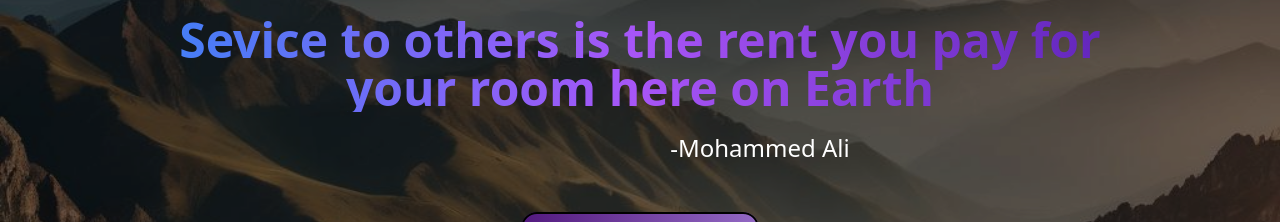
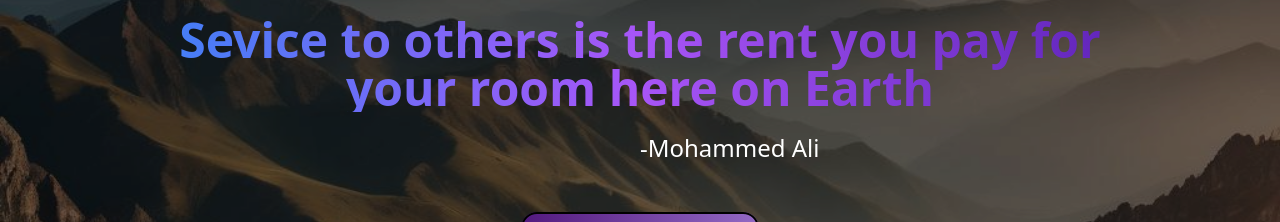
Before and after one commit to adil-bs/donatio-nextjs, a Next.js app: page / in a window 1280 px wide. Shown: the part 264-486 px from the top of the page. Built offline with nearby package versions, Linux system fonts and the light colour scheme.

Commit message:
v1 smal style change

```diff
--- a/app/page.jsx
+++ b/app/page.jsx
@@ -114,9 +114,10 @@ export default function Home() {
       >
         Sevice to others is the rent you pay for your room here on Earth
       </p>
-      <p className="my-5 ml-60 text-2xl text-white">
+      <p className="my-5 translate-x-[50%] text-2xl text-white">
         -Mohammed Ali
       </p>
+
 
       <button
         className="relative mt-7 py-2 px-5 text-xl text-slate-50 violet_gradient rounded-2xl transition-all
--- a/app/result/page.jsx
+++ b/app/result/page.jsx
@@ -101,7 +101,7 @@ const Result = () => {
           :
           <div className='my-5 grid content-center justify-items-center'>
             <Image src='/simpleLoader.gif' height={60} width={60} alt=''/>
-            <p className=' text-gray-500'>Fetching your payment details...</p>
+            <p className=' text-gray-300'>Fetching your payment details...</p>
           </div>
           }
         </div>}
--- a/styles/globals.css
+++ b/styles/globals.css
@@ -2,6 +2,9 @@
 @tailwind components;
 @tailwind utilities;
 
+*:not(input):focus{
+  outline: none;
+}
 @media (prefers-color-scheme: dark) {
   body {
     color: rgb(255, 255, 255);
```
